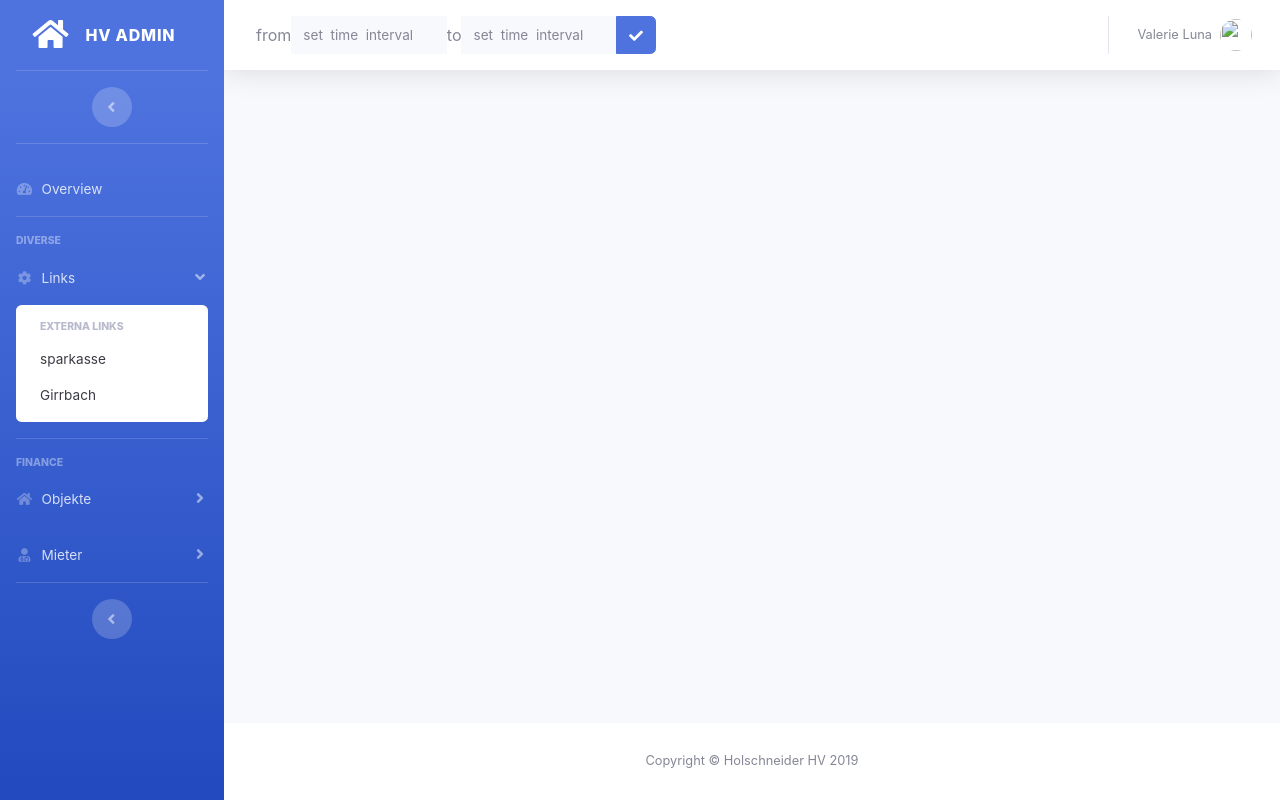
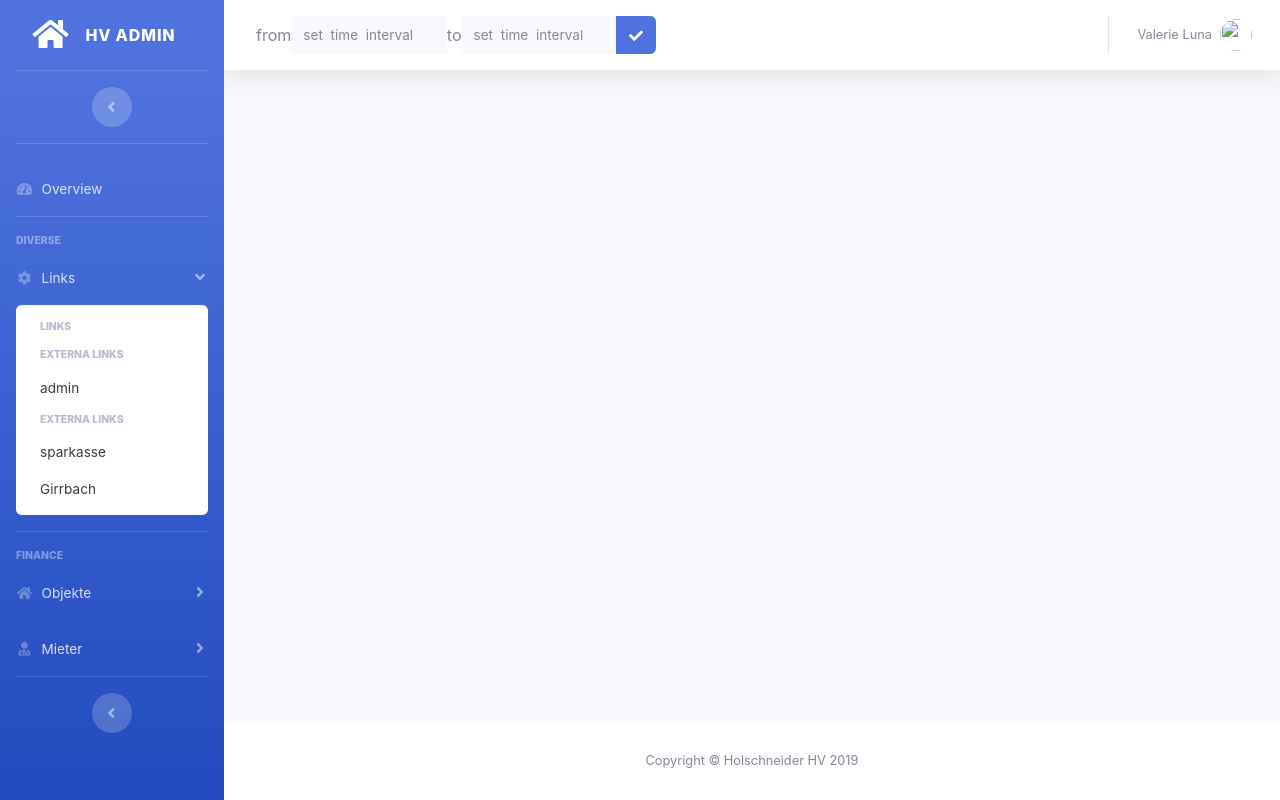
Before and after one commit to mhols/hausv, a Django app: template templates/home.html in a window 1280 px wide, after a click on "Links". Run offline with Django 3.2, Linux system fonts and the light colour scheme; the template is opened without the code that fills it, so the values that code supplies are empty; some libraries are stand-ins or nearby versions.

Commit message:
progressing

```diff
--- a/templates/base.html
+++ b/templates/base.html
@@ -84,6 +84,9 @@
         <div id="collapseTwo" class="collapse" aria-labelledby="headingTwo"
           data-parent="#accordionSidebar">
           <div class="bg-white  py-2  collapse-inner  rounded">
+           <h6 class="collapse-header">links</h6>
+            <h6 class="collapse-header">externa links</h6>
+	    <a class="collapse-item" href="{% url 'admin:index' %}">admin</a>
             <h6 class="collapse-header">externa links</h6>
             <a class="collapse-item" href="https://www.sparkasse-freiburg.de">sparkasse</a>
             <a class="collapse-item" href="https://www.girrbach.de">Girrbach</a>
@@ -108,9 +111,9 @@
             <h6 class="collapse-header">Objecte</h6>
             <a class="collapse-item"
               href="{%  url  'konto'  d1=d1  d2=d2  pk='L3'  %}">L3</a>
-            <a class="collapse-item" href= href="{%  url  'konto'  d1=d1  d2=d2  pk='H22'  %}">H22</a>
-            <a class="collapse-item" href= href="{%  url  'konto'  d1=d1  d2=d2  pk='PS'  %}">PS</a>
-            <a class="collapse-item" href= href="{%  url  'konto'  d1=d1  d2=d2  pk='UL'  %}">UL</a>
+            <a class="collapse-item" href="{%  url  'konto'  d1=d1  d2=d2  pk='H22'  %}">H22</a>
+            <a class="collapse-item" href="{%  url  'konto'  d1=d1  d2=d2  pk='PS'  %}">PS</a>
+            <a class="collapse-item" href="{%  url  'konto'  d1=d1  d2=d2  pk='UL'  %}">UL</a>
             </div>
         </div></li>
 
@@ -385,12 +388,17 @@
                   class="fas  fa-user  fa-sm  fa-fw  mr-2  text-gray-400"></i> Profile
                 </a>
                 <div class="dropdown-divider"></div>
+                <a class="dropdown-item" href="/admin/"> <i
+                  class="fas  fa-sign-out-alt  fa-sm  fa-fw  mr-2  text-gray-400"></i>
+                  admin
+                </a>
                 <a class="dropdown-item" href="{% url 'logout' %}" data-toggle="modal"
                   data-target="#logoutModal"> <i
                   class="fas  fa-sign-out-alt  fa-sm  fa-fw  mr-2  text-gray-400"></i>
                   Logout
                 </a>
-              </div></li>
+              </div>
+              </li>
 
           </ul>
 
```
